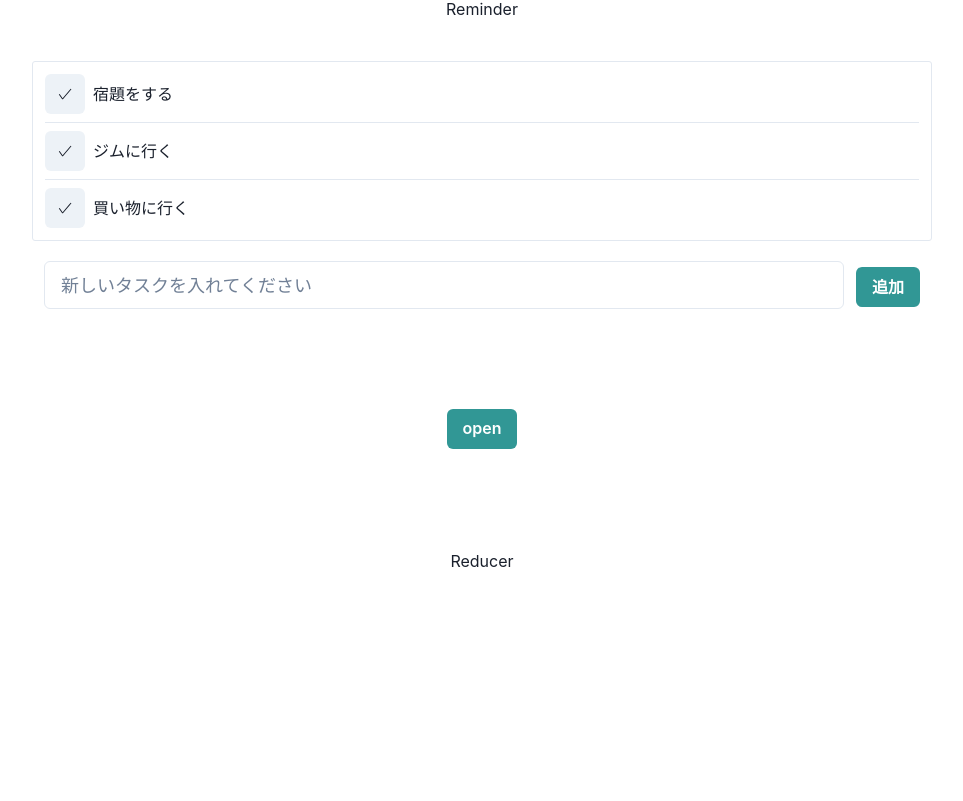
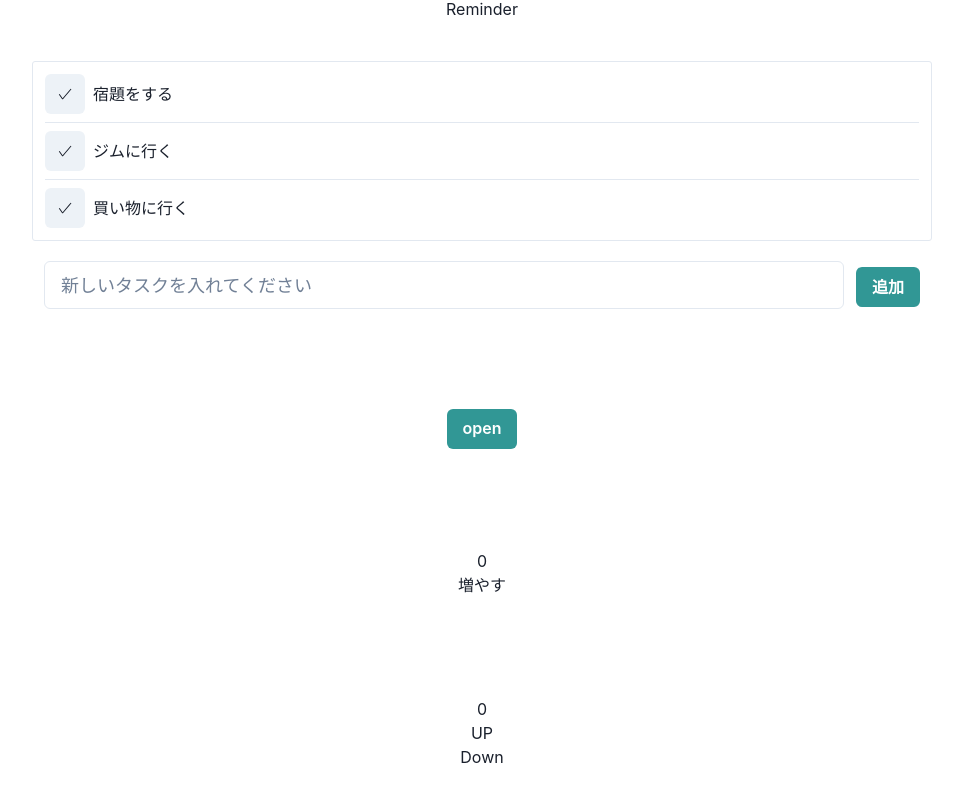
Before and after one commit to kei-1313/react-tutorial, a React (Create React App) app: page / in a window 1280 px wide. Shown: the part 1320-2121 px from the top of the page, without its empty margins (158-1121 px from the left). Before the commit the page ends 1993 px from the top, so only its background shows below. Built offline with nearby package versions, Linux system fonts and the light colour scheme.

Commit message:
useReducerの使い方

```diff
--- a/src/component/Reducer/Reducer.jsx
+++ b/src/component/Reducer/Reducer.jsx
@@ -1,10 +1,50 @@
-import React from 'react'
+import {useReducer, useState} from 'react'
 
 const Reducer = () => {
+  const [val, setVal] = useState(0);
+  const [rval, dispatch] = useReducer((prev, {type, step}) => {
+    switch (type) {
+      case "+":
+        return prev + step;
+      case "-":
+        return prev - step;
+      default:
+        throw new Error('不明なactionです')
+    }
+    // if(action === "+") {
+    //   return ++ prev;
+    // } else if (action === "-") {
+    //   return --prev;
+    // }
+  }, 0);
+
+  const countUp = () => {
+    setVal(prev => ++prev)
+  }
+
+  const rcountUp = () => {
+    dispatch({type: "+", step: 10});
+  }
+
+  const rcountDown= () => {
+    dispatch({type: "-", step: 5});
+  }
   return (
-    <div className='tutorial'>
-      <div>Reducer</div>
-    </div>
+    <>
+      <div className='tutorial'>
+        <h3>{val}</h3>
+        <button onClick={countUp}>増やす</button>
+      </div>
+      <div className='tutorial'>
+        <h3>{rval}</h3>
+        <div>
+          <button onClick={rcountUp}>UP</button>
+        </div>
+        <div>
+          <button onClick={rcountDown}>Down</button>
+        </div>
+      </div>
+    </>
   )
 }
 
```
